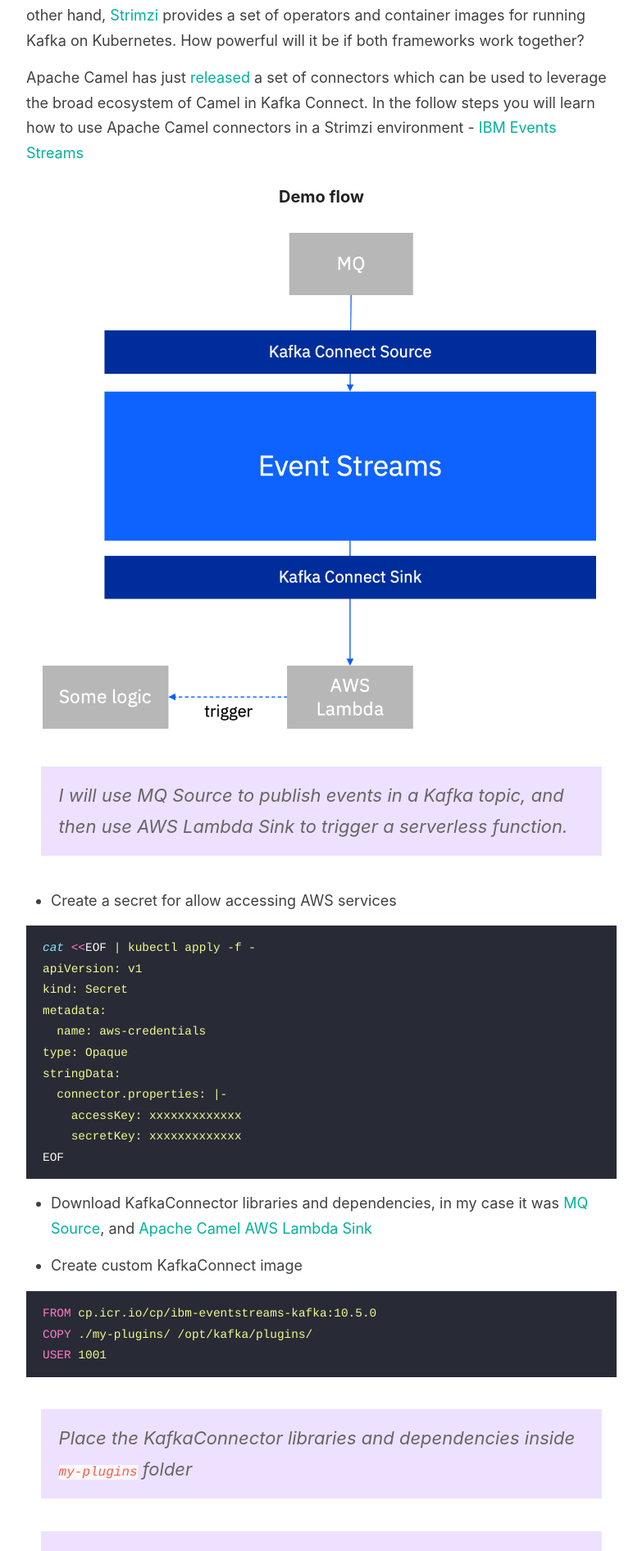
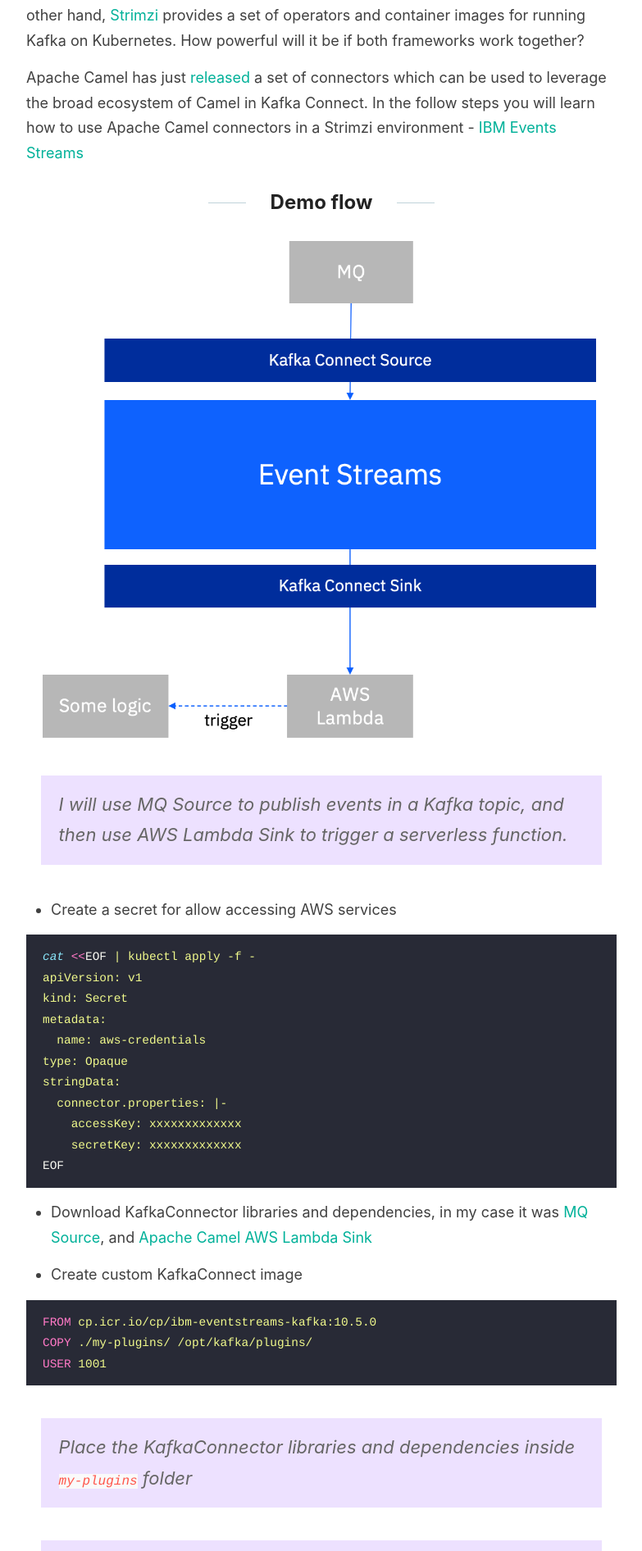
Before and after one commit to RashidAljohani/localhost, a Jekyll site: the page built from _posts/2022-09-12-camel-connectors-running-in-strimzi-environments.md, in a window 1280 px wide. Shown: the part 712-2604 px from the top of the page at 82% size, without its empty margins (248-1031 px from the left). Built offline with Jekyll 4.4.1, drawn with Linux system fonts in a browser that asks for light colours; comment, search, counter and statistics services are not loaded.

Commit message:
update syntax

```diff
--- a/_posts/2022-09-12-camel-connectors-running-in-strimzi-environments.md
+++ b/_posts/2022-09-12-camel-connectors-running-in-strimzi-environments.md
@@ -15,7 +15,7 @@
 
 Apache Camel has just [released](https://camel.apache.org/blog/Camel-Kafka-connector-release-0.1.0/) a set of connectors which can be used to leverage the broad ecosystem of Camel in Kafka Connect. In the follow steps you will learn how to use Apache Camel connectors in a Strimzi environment - [IBM Events Streams](https://ibm.github.io/event-streams/about/overview/)
 
-### Demo flow
+## Demo flow
 
 ![](/images/blogs/camel-connectors-running-in-strimzi-environments/demo.png)
 
```
